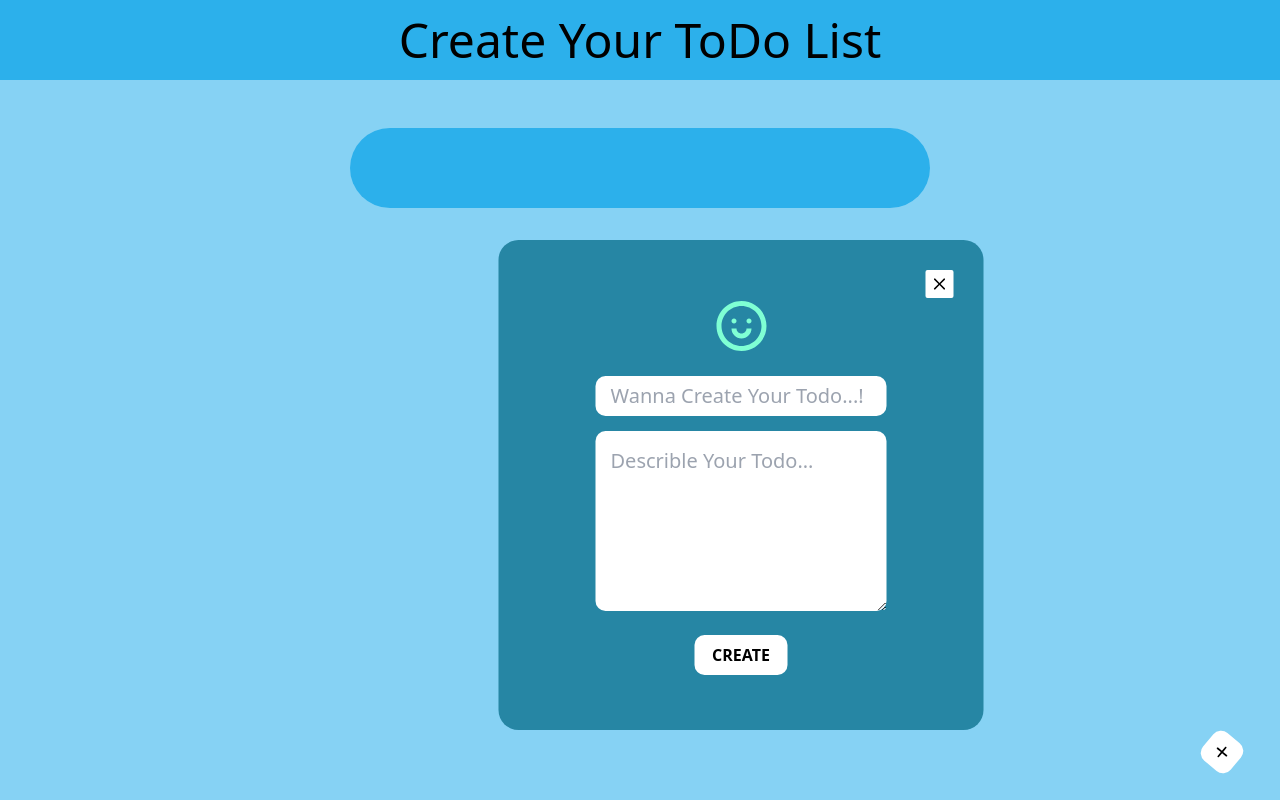
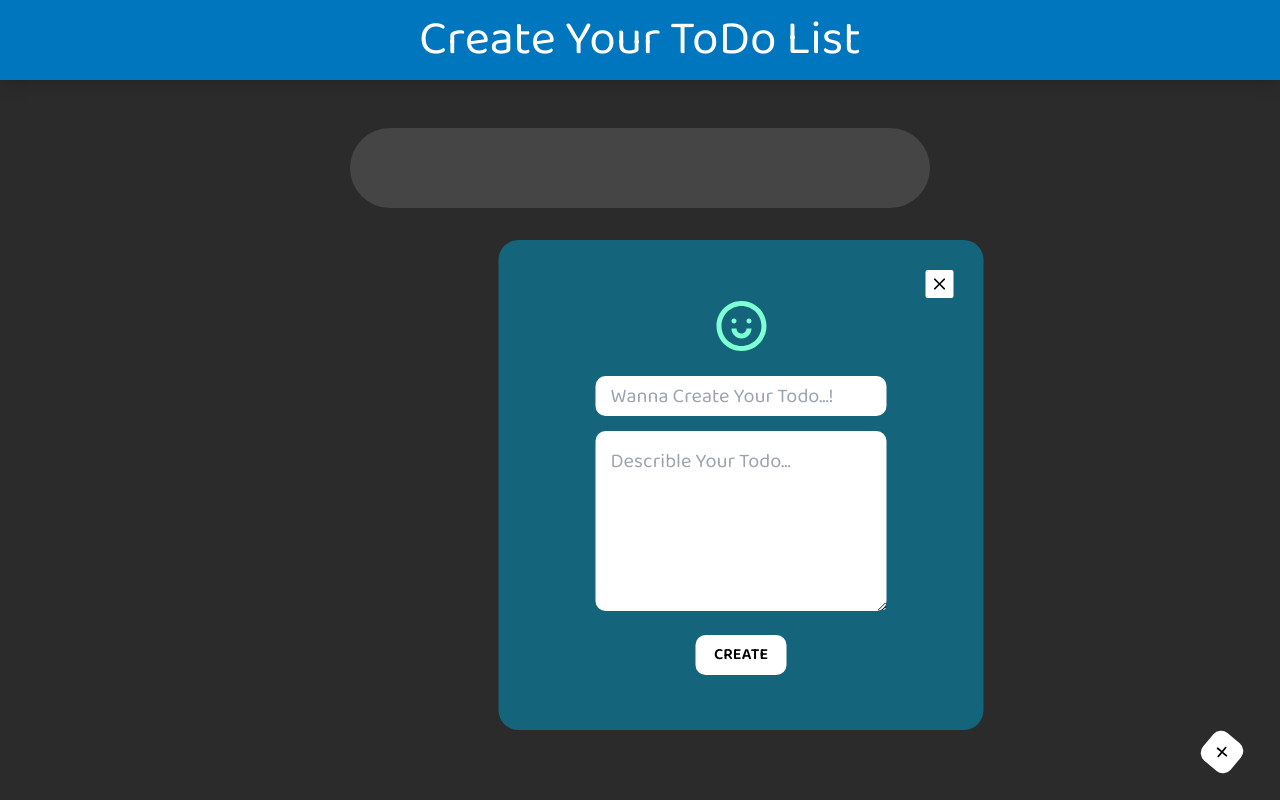
Before and after one commit to Ahmadkhan152/To-Do-List, a React (Vite) app: page / in a window 1280 px wide. Both pictures are taken after a click on the icon 1222 px from the left and 752 px from the top of the page. Built offline with nearby package versions, Linux system fonts and the light colour scheme.

Commit message:
Worked On Show Functionality

```diff
--- a/index.html
+++ b/index.html
@@ -2,6 +2,7 @@
 <html lang="en">
   <head>
     <meta charset="UTF-8" />
+    <link href="https://fonts.googleapis.com/css2?family=Baloo+2:wght@400..800&display=swap" rel="stylesheet">
     <link rel="icon" type="image/svg+xml" href="/vite.svg" />
     <meta name="viewport" content="width=device-width, initial-scale=1.0" />
     <title>todolist</title>
--- a/src/Components/Header.jsx
+++ b/src/Components/Header.jsx
@@ -1,7 +1,7 @@
 export default function Header() {
     return (
-        <header className="p-4 bg-sky-500/75 text-5xl text-center mb-12">
-            <h1>Create Your ToDo List</h1>
+        <header className="p-4 text-5xl text-center mb-12 shadow-lg" style={{backgroundColor: '#0076BE'}}>
+            <h1 className="text-white">Create Your ToDo List</h1>
         </header>
     )
 }
--- a/src/Components/ListItem.jsx
+++ b/src/Components/ListItem.jsx
@@ -1,13 +1,16 @@
 import "../css/ListItem.css";
+import { useState } from "react";
 import { CgClose , CgPen } from "react-icons/cg";
 export default function ListItem( { todoItem, onEditItem, onDeleteItem } ) {
     const {title, description} = todoItem;
+    const [taskCompleted, setTaskCompleted] = useState(false);
     return (
         <li className="card h-full flex flex-col justify-center items-center relative">
+            <input onChange={() => setTaskCompleted(!taskCompleted)} type="checkbox" name="complete" className="complete-checkbox" checked={taskCompleted} />
             <CgClose className="remove-item" onClick={() => onDeleteItem(todoItem.id)} />
             <CgPen className="edit-item" onClick={ () => onEditItem( todoItem ) } />
             <h3>{ title }</h3>
-            { description && description.length > 10 ? <p className="hover:cursor-pointer" onClick={ () => onEditItem( todoItem, disableInputs ) }>{description.slice(0, 10) + '...'}</p> : <p>{description}</p> }
+            { description && description.length > 10 ? <p className="hover:cursor-pointer" onClick={ () => onEditItem( todoItem, true ) }>{description.slice(0, 10) + '...'}</p> : <p>{description}</p> }
         </li>
     )
 }
--- a/src/Components/ModalBox.jsx
+++ b/src/Components/ModalBox.jsx
@@ -3,7 +3,7 @@ import { CgSmile , CgSmileMouthOpen , CgClose , CgSmileSad } from "react-icons/c
 import '../css/ModalBox.css';
 
 
-export default function ModalBox( {onToggle , addToDoItem , editItem, updateItem} ) {
+export default function ModalBox( {onToggle , addToDoItem , editItem, updateItem, showDescriptionItem} ) {
 
     const [todoTitle, setTodoTitle] = useState(editItem?.title || '');
     const [iconKey, setIconKey] = useState('smile');
@@ -42,9 +42,9 @@ export default function ModalBox( {onToggle , addToDoItem , editItem, updateItem
             <form className="create-entry h-full flex flex-col justify-center items-center" onSubmit={handleOnSubmit}>
                 <CgClose className="icon-close" onMouseEnter={ () => onHoverIcon('sad') } onMouseLeave={ () => onHoverIcon('smile')} onClick={() => onToggle(false)}  />
                 { formIcon }
-                <input id="userEntryField" placeholder="Wanna Create Your Todo...!" type="text" onChange={handleOnChangeTitle} value={todoTitle} name="todo-name"  />
-                <textarea id="userTextArea" placeholder="Describle Your Todo..." type="text" onChange={handleOnChangeDescription} value={todoDescription} name="todo-description" rows={5} maxLength={40} />
-                <button className="btn-save p-2 bg-white mt-6 mx-auto" type="submit">Create</button>
+                <input id="userEntryField" placeholder="Wanna Create Your Todo...!" type="text" onChange={handleOnChangeTitle} value={todoTitle} name="todo-name" readOnly={showDescriptionItem} />
+                <textarea id="userTextArea" placeholder="Describle Your Todo..." type="text" onChange={handleOnChangeDescription} value={todoDescription} name="todo-description" rows={5} maxLength={40} readOnly={showDescriptionItem}/>
+                {!showDescriptionItem && <button className="btn-save p-2 bg-white mt-6 mx-auto" type="submit">Create</button> }
             </form>
         </div>
     )
--- a/src/Components/TodoList.jsx
+++ b/src/Components/TodoList.jsx
@@ -10,6 +10,7 @@ export default function TodoList() {
     const [editItem, setEditItem] = useState(null);
     const [todolist, setTodolist] = useState([]);
     const [id, setID] = useState(0);
+    const [showItemDescription, setShowItemDescription] = useState(false);
 
     const saveList = (list) => {
         setTodolist(list);
@@ -27,17 +28,19 @@ export default function TodoList() {
     }, []);
 
 
+
     const onUpdateItem = ( {id, title, description} ) => {
         const updatedList = todolist.map((item) => item.id === id ? {id, title, description} : item );
         saveList(updatedList);
     }
 
-    const onEditItem = ( todoItem, disableInputs ) => {
+    const onEditItem = ( todoItem, showDescriptionItem ) => {
         setEditItem(todoItem);
+        if (showDescriptionItem)
+            setShowItemDescription(true);
+        else
+            setShowItemDescription(false);
         onToggle();
-        if (disableInputs) {
-
-        }
     }
 
 
@@ -54,15 +57,17 @@ export default function TodoList() {
         setShowModalBox(!prev);
         if (editItem)
             setEditItem(null);
+        if (showItemDescription)
+            setShowItemDescription(false)
     }
     return (
-        <div className='todolist bg-sky-500/50'>
+        <div className='todolist'>
             <Header />
             <div className='main-container'>
                 <div className='todolist-container bg-sky-500/75'>
                     <CreateListItems onEditItem={onEditItem} todoList={todolist} onDeleteItem = {onDeleteItem} />
                 </div>
-                {prev && ( editItem === null ? <ModalBox onToggle={onToggle} addToDoItem={addToDoItem} /> : <ModalBox onToggle={onToggle} editItem={editItem} updateItem = {onUpdateItem} /> )}
+                {prev && <ModalBox onToggle={onToggle} addToDoItem={addToDoItem} editItem={editItem} updateItem = {onUpdateItem} showDescriptionItem={showItemDescription} /> }
                 <CgMathPlus style={prev ? {transform: 'rotate(220deg)'} : {}} onClick={onToggle} className='p-2 create-icon text-4xl absolute shadow-xl/40 hover:bg-sky-500/75' />
             </div>
         </div>
--- a/src/css/ListItem.css
+++ b/src/css/ListItem.css
@@ -12,6 +12,14 @@
     text-align: center;
     font-size: 18px;
     font-weight: 500;
+}
+
+.card .complete-checkbox {
+    position: absolute;
+    top: 10px;
+    left: 10px;
+    width: 20px;
+    height: 20px;
 }
 
 .remove-item {
--- a/src/css/TodoList.css
+++ b/src/css/TodoList.css
@@ -1,9 +1,11 @@
+@import '../index.css';
 
 .todolist {
     position: relative;
     min-height: 100vh;
     height: 100%;
     width: 100%;
+    background-color: #2B2B2B;
 }
 
 .main-container {
@@ -15,6 +17,7 @@
 .todolist-container {
     border-radius: 50px;
     padding: 40px;
+    background-color: #454545;
 }
 
 .create-icon {
--- a/src/index.css
+++ b/src/index.css
@@ -5,3 +5,7 @@
 @theme {
     --color-primary: #3490dc; /* Defines a custom primary color variable */
 }
+
+body {
+    font-family: "Baloo 2", sans-serif;
+}
```
